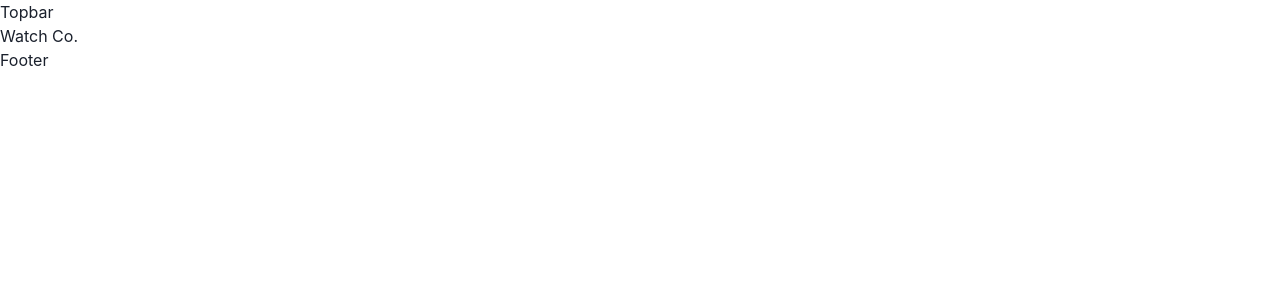
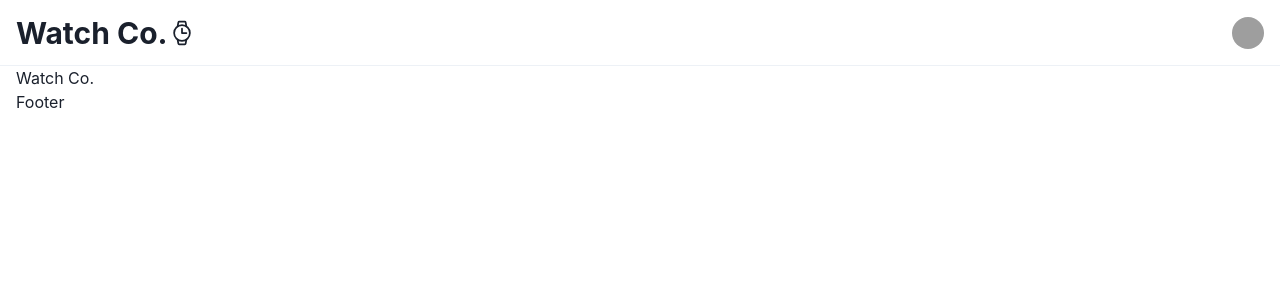
Before and after one commit to alfredomayorga/watchco, a Next.js app: page / in a window 1280 px wide. Shown: the top 300 px of the page. Built offline with nearby package versions, Linux system fonts and the light colour scheme; grey boxes are pictures that could not be loaded.

Commit message:
feat: implement logo and user avatar in nav

```diff
--- a/src/components/layout/Layout.tsx
+++ b/src/components/layout/Layout.tsx
@@ -2,12 +2,25 @@ import Topbar from './Topbar'
 import Footer from './Footer'
 // eslint-disable-next-line
 import type { LayoutProps } from '../../typings/common.interfaces'
+import {
+  Container,
+  Divider,
+} from '@chakra-ui/react'
+
 function Layout({ children }: LayoutProps) {
   return (
     <>
-      <Topbar />
-      {children}
-      <Footer />
+      <Container maxW="container.xl">
+        <Topbar />
+      </Container>
+
+      <Divider />
+      <Container maxW="container.xl">
+        {children}
+      </Container>
+      <Container maxW="container.xl">
+        <Footer />
+      </Container>
     </>
   )
 }
--- a/src/components/layout/Topbar.tsx
+++ b/src/components/layout/Topbar.tsx
@@ -1,6 +1,25 @@
+import {
+  Flex,
+  Center,
+  Spacer,
+} from '@chakra-ui/react'
+import CompanyLogo from '../shared/CompanyLogo/CompanyLogo'
+import UserAvatar from '../shared/UserAvatar/UserAvatar'
 function Topbar() {
   return (
-    <nav data-cy="content-top-bar">Topbar</nav>
+    <Flex
+      data-cy="content-top-bar"
+      direction={'row'}
+      h={65}
+    >
+      <Center>
+        <CompanyLogo />
+      </Center>
+      <Spacer />
+      <Center>
+        <UserAvatar />
+      </Center>
+    </Flex>
   )
 }
 
```
